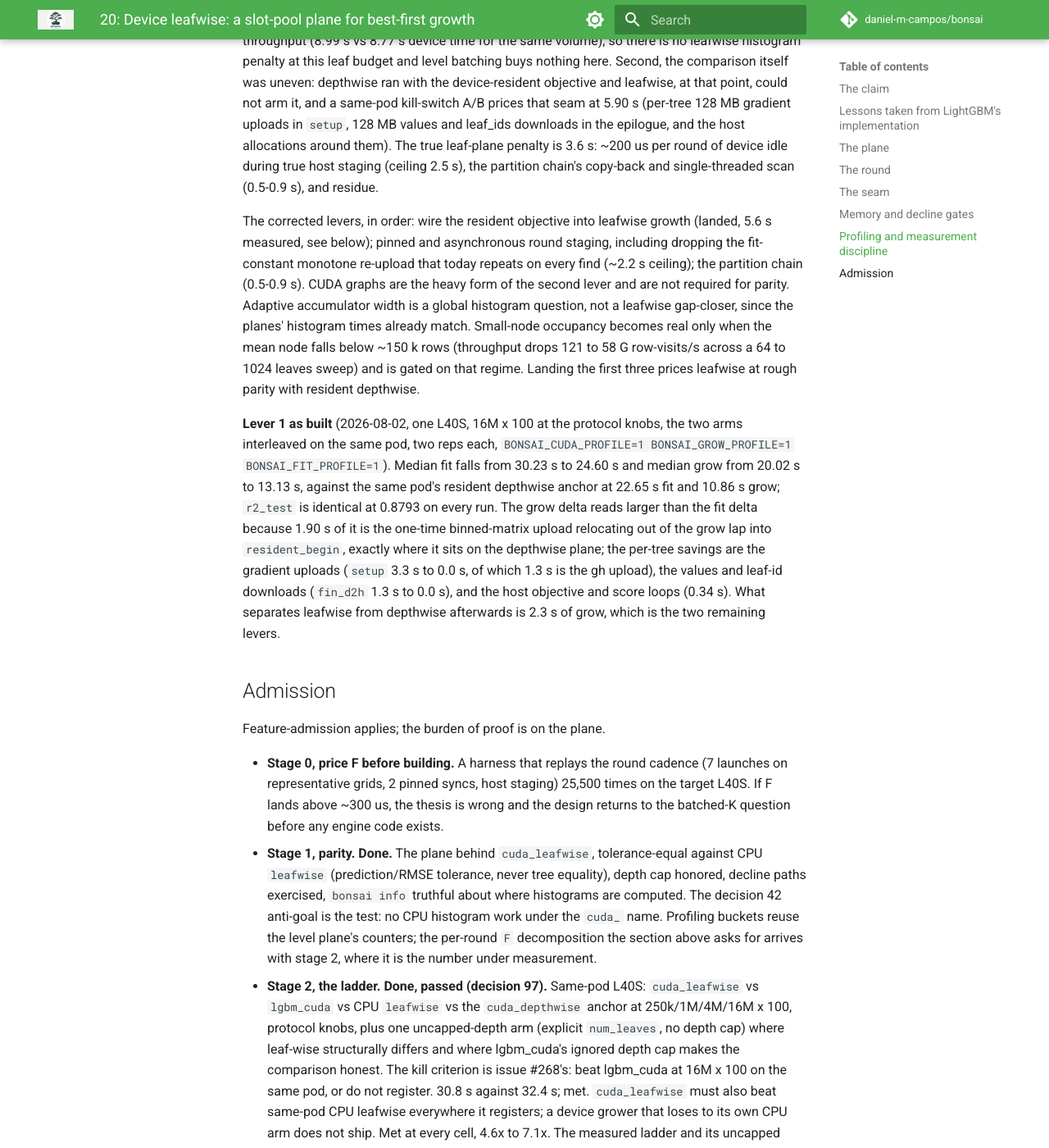
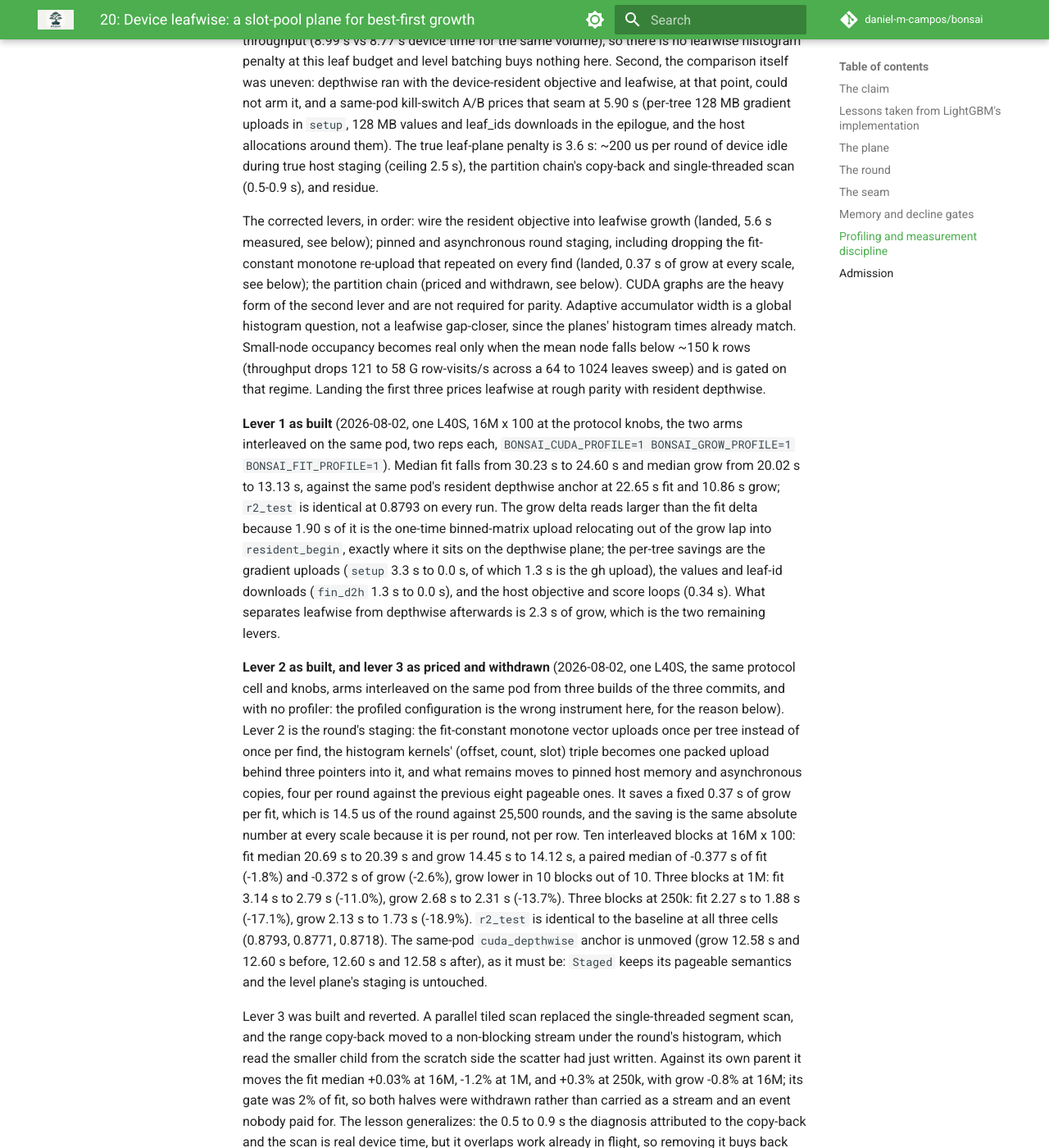
Before and after one commit to daniel-m-campos/bonsai, an MkDocs documentation site: the page built from docs/architecture/20-cuda-leafwise.md, in a window 1280 px wide and 1400 px high, scrolled down 6705 px. Shown: the whole window at 82% size. Built offline with MkDocs 1.6.1 and Material for MkDocs 9.7.7, drawn with Linux system fonts in a browser that asks for light colours; comment, search, counter and statistics services are not loaded; some of the changed text lies outside the part shown.

Commit message:
docs: price the leaf round's staging and chain
Lever 2 lands with its measured yield at three scales, lever 3 is
recorded as priced and withdrawn, and the diagnosis gets its correction:
the per-round idle it read was mostly the profile peel's own drain, so
leaf-plane levers are gated on unprofiled wall clock from here.

```diff
--- a/docs/architecture/20-cuda-leafwise.md
+++ b/docs/architecture/20-cuda-leafwise.md
@@ -78,9 +78,15 @@
 
 **As measured at stage 2, corrected by the stage 3 diagnosis** (16M x 100, one L40S; the profiled rep behind decision 97, re-instrumented with per-kernel cudaEvents on `perf/leafwise-diag`). Grow is 19.7-20.3 s against resident depthwise's 10.8 s, and the stage 2 attribution was wrong in two ways. First, `find_stage`'s 9.80 s was 84% device compute in disguise: `leaf_find`'s first pageable staging copy stream-syncs, so it absorbed the in-flight histogram and subtract kernels (8.2 s) that the sibling planes peel into `gpu_wait`. The histogram itself runs at depthwise throughput (8.99 s vs 8.77 s device time for the same volume), so there is no leafwise histogram penalty at this leaf budget and level batching buys nothing here. Second, the comparison itself was uneven: depthwise ran with the device-resident objective and leafwise, at that point, could not arm it, and a same-pod kill-switch A/B prices that seam at 5.90 s (per-tree 128 MB gradient uploads in `setup`, 128 MB values and leaf_ids downloads in the epilogue, and the host allocations around them). The true leaf-plane penalty is 3.6 s: ~200 us per round of device idle during true host staging (ceiling 2.5 s), the partition chain's copy-back and single-threaded scan (0.5-0.9 s), and residue.
 
-The corrected levers, in order: wire the resident objective into leafwise growth (landed, 5.6 s measured, see below); pinned and asynchronous round staging, including dropping the fit-constant monotone re-upload that today repeats on every find (~2.2 s ceiling); the partition chain (0.5-0.9 s). CUDA graphs are the heavy form of the second lever and are not required for parity. Adaptive accumulator width is a global histogram question, not a leafwise gap-closer, since the planes' histogram times already match. Small-node occupancy becomes real only when the mean node falls below ~150 k rows (throughput drops 121 to 58 G row-visits/s across a 64 to 1024 leaves sweep) and is gated on that regime. Landing the first three prices leafwise at rough parity with resident depthwise.
+The corrected levers, in order: wire the resident objective into leafwise growth (landed, 5.6 s measured, see below); pinned and asynchronous round staging, including dropping the fit-constant monotone re-upload that repeated on every find (landed, 0.37 s of grow at every scale, see below); the partition chain (priced and withdrawn, see below). CUDA graphs are the heavy form of the second lever and are not required for parity. Adaptive accumulator width is a global histogram question, not a leafwise gap-closer, since the planes' histogram times already match. Small-node occupancy becomes real only when the mean node falls below ~150 k rows (throughput drops 121 to 58 G row-visits/s across a 64 to 1024 leaves sweep) and is gated on that regime. Landing the first three prices leafwise at rough parity with resident depthwise.
 
 **Lever 1 as built** (2026-08-02, one L40S, 16M x 100 at the protocol knobs, the two arms interleaved on the same pod, two reps each, `BONSAI_CUDA_PROFILE=1 BONSAI_GROW_PROFILE=1 BONSAI_FIT_PROFILE=1`). Median fit falls from 30.23 s to 24.60 s and median grow from 20.02 s to 13.13 s, against the same pod's resident depthwise anchor at 22.65 s fit and 10.86 s grow; `r2_test` is identical at 0.8793 on every run. The grow delta reads larger than the fit delta because 1.90 s of it is the one-time binned-matrix upload relocating out of the grow lap into `resident_begin`, exactly where it sits on the depthwise plane; the per-tree savings are the gradient uploads (`setup` 3.3 s to 0.0 s, of which 1.3 s is the gh upload), the values and leaf-id downloads (`fin_d2h` 1.3 s to 0.0 s), and the host objective and score loops (0.34 s). What separates leafwise from depthwise afterwards is 2.3 s of grow, which is the two remaining levers.
+
+**Lever 2 as built, and lever 3 as priced and withdrawn** (2026-08-02, one L40S, the same protocol cell and knobs, arms interleaved on the same pod from three builds of the three commits, and with no profiler: the profiled configuration is the wrong instrument here, for the reason below). Lever 2 is the round's staging: the fit-constant monotone vector uploads once per tree instead of once per find, the histogram kernels' (offset, count, slot) triple becomes one packed upload behind three pointers into it, and what remains moves to pinned host memory and asynchronous copies, four per round against the previous eight pageable ones. It saves a fixed 0.37 s of grow per fit, which is 14.5 us of the round against 25,500 rounds, and the saving is the same absolute number at every scale because it is per round, not per row. Ten interleaved blocks at 16M x 100: fit median 20.69 s to 20.39 s and grow 14.45 s to 14.12 s, a paired median of -0.377 s of fit (-1.8%) and -0.372 s of grow (-2.6%), grow lower in 10 blocks out of 10. Three blocks at 1M: fit 3.14 s to 2.79 s (-11.0%), grow 2.68 s to 2.31 s (-13.7%). Three blocks at 250k: fit 2.27 s to 1.88 s (-17.1%), grow 2.13 s to 1.73 s (-18.9%). `r2_test` is identical to the baseline at all three cells (0.8793, 0.8771, 0.8718). The same-pod `cuda_depthwise` anchor is unmoved (grow 12.58 s and 12.60 s before, 12.60 s and 12.58 s after), as it must be: `Staged` keeps its pageable semantics and the level plane's staging is untouched.
+
+Lever 3 was built and reverted. A parallel tiled scan replaced the single-threaded segment scan, and the range copy-back moved to a non-blocking stream under the round's histogram, which read the smaller child from the scratch side the scatter had just written. Against its own parent it moves the fit median +0.03% at 16M, -1.2% at 1M, and +0.3% at 250k, with grow -0.8% at 16M; its gate was 2% of fit, so both halves were withdrawn rather than carried as a stream and an event nobody paid for. The lesson generalizes: the 0.5 to 0.9 s the diagnosis attributed to the copy-back and the scan is real device time, but it overlaps work already in flight, so removing it buys back only the fraction that was on the critical path.
+
+That correction applies to the diagnosis itself. The ~200 us per round of device idle it measured, and the 2.5 s ceiling read off it, came from a profiled run, and `leaf_find`'s profile peel drains the pipeline once per round by construction. The drain is what makes the round's host residue visible, and it is also what makes it expensive: unprofiled, the same staging costs 14.5 us per round, not 100. Profiling stays the right instrument for attributing device time between kernels; it is the wrong one for pricing host residue on a plane whose rounds are this short, and any future leaf-plane lever should be gated on unprofiled wall clock at more than one scale.
 
 ## Admission
 
```
Also changed, not shown: CHANGELOG.md (+1 -0 lines).
